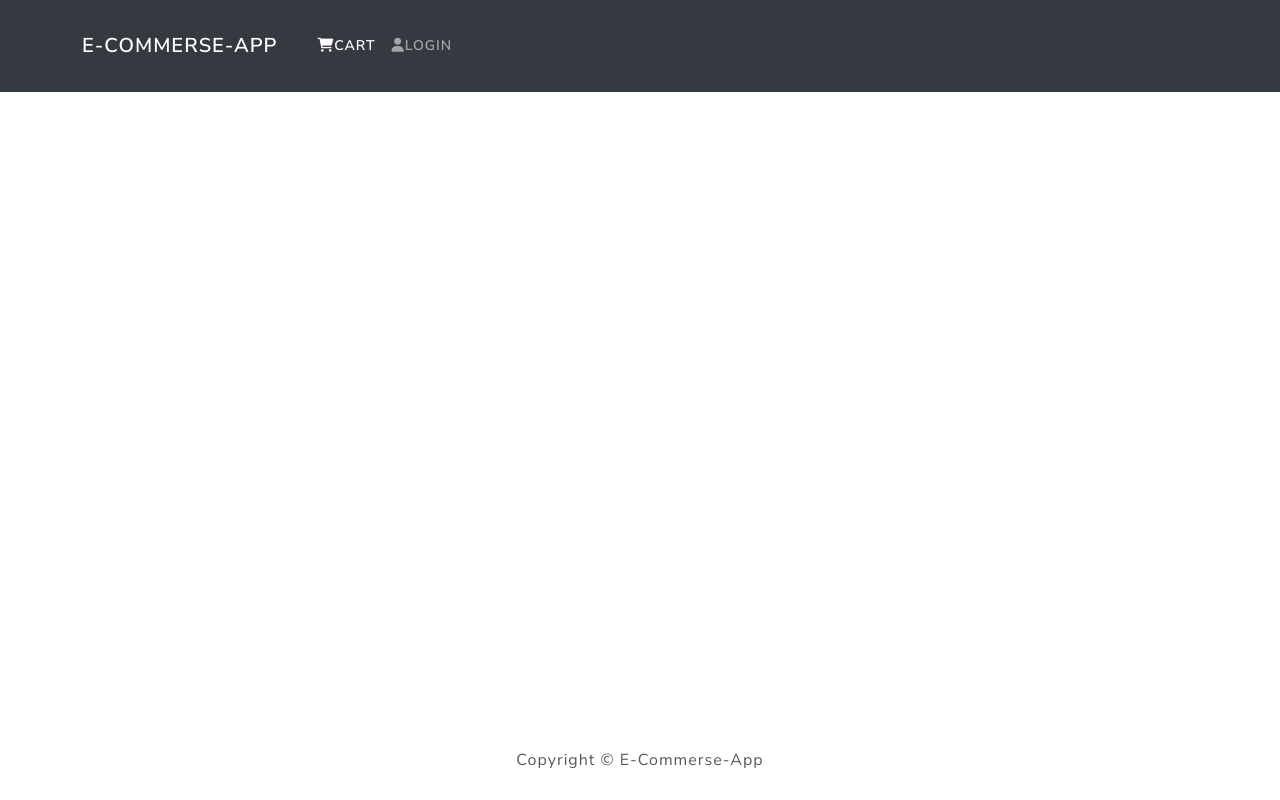
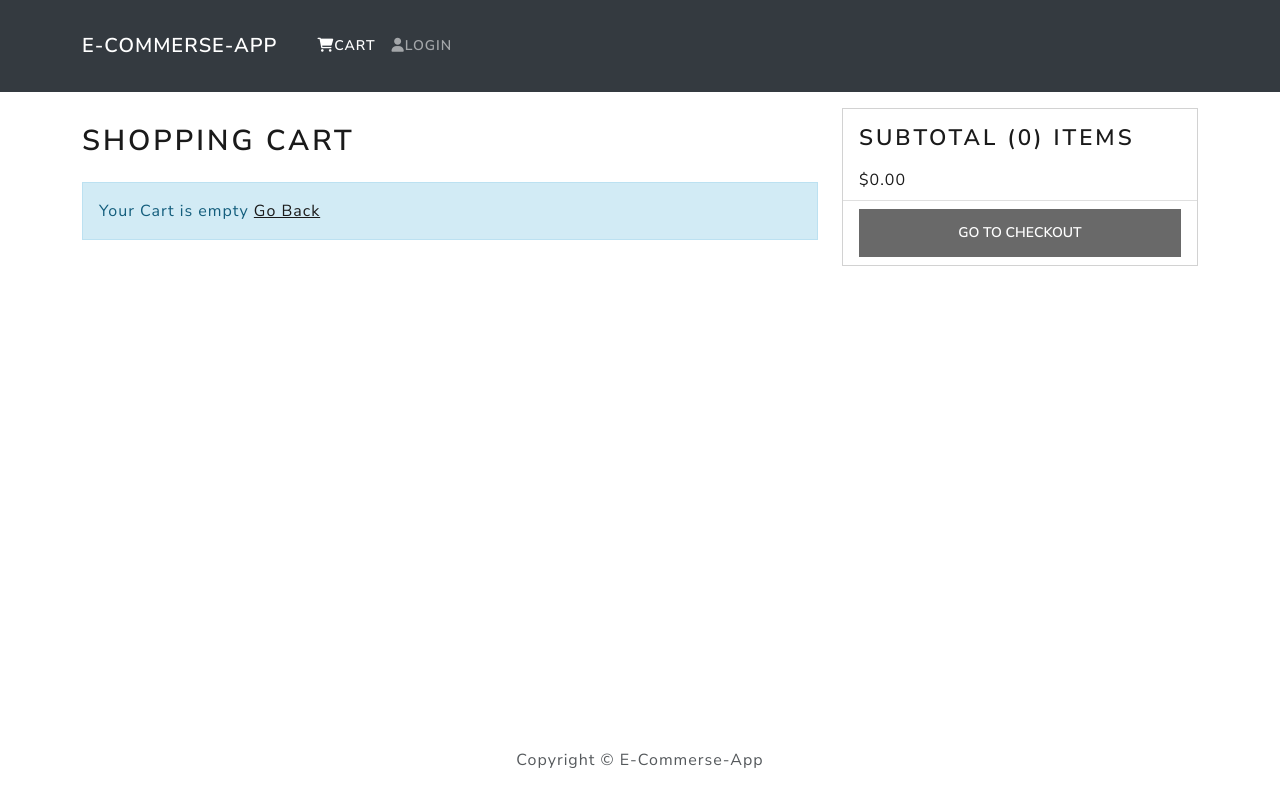
Before and after one commit to Sagar-Gondage/e-commerse-app, a React (Create React App) app in the folder client/: page /cart in a window 1280 px wide. Built offline with nearby package versions, Linux system fonts and the light colour scheme.

Commit message:
cart page ui added

```diff
--- a/client/src/App.js
+++ b/client/src/App.js
@@ -15,6 +15,7 @@ const App = () => {
           <Routes>
             <Route path="/" element={<HomeScreen />} />
             <Route path="/product/:id" element={<ProductScreen />} />
+            <Route path="/cart" element={<CartPage />} />
             <Route path="/cart/:id" element={<CartPage />} />
           </Routes>
         </Container>
--- a/client/src/components/Message.js
+++ b/client/src/components/Message.js
@@ -1,70 +1,8 @@
-// import React from "react";
-// import { Alert } from "react-bootstrap";
+import React from "react";
+import { Alert } from "react-bootstrap";
 
-// const Message = ({ variant = "info", children }) => {
-//   return <Alert variant={variant}>{children}</Alert>;
-// };
+const Message = ({ variant = "info", children }) => {
+  return <Alert variant={variant}>{children}</Alert>;
+};
 
-// export default Message;
-
-import React, { useState } from "react";
-import Form from "react-bootstrap/Form";
-import Toast from "react-bootstrap/Toast";
-import ToastContainer from "react-bootstrap/ToastContainer";
-
-function PlacementExample() {
-  const [position, setPosition] = useState("top-start");
-
-  return (
-    <>
-      <div className="mb-3">
-        <label htmlFor="selectToastPlacement">Toast position</label>
-        <Form.Select
-          id="selectToastPlacement"
-          className="mt-2"
-          onChange={(e) => setPosition(e.currentTarget.value)}
-        >
-          {[
-            "top-start",
-            "top-center",
-            "top-end",
-            "middle-start",
-            "middle-center",
-            "middle-end",
-            "bottom-start",
-            "bottom-center",
-            "bottom-end",
-          ].map((p) => (
-            <option key={p} value={p}>
-              {p}
-            </option>
-          ))}
-        </Form.Select>
-      </div>
-
-      <div
-        aria-live="polite"
-        aria-atomic="true"
-        className="bg-dark position-relative"
-        style={{ minHeight: "240px" }}
-      >
-        <ToastContainer className="p-3" position={position}>
-          <Toast>
-            <Toast.Header closeButton={false}>
-              <img
-                src="holder.js/20x20?text=%20"
-                className="rounded me-2"
-                alt=""
-              />
-              <strong className="me-auto">Bootstrap</strong>
-              <small>11 mins ago</small>
-            </Toast.Header>
-            <Toast.Body>Hello, world! This is a toast message.</Toast.Body>
-          </Toast>
-        </ToastContainer>
-      </div>
-    </>
-  );
-}
-
-export default PlacementExample;
+export default Message;
--- a/client/src/index.css
+++ b/client/src/index.css
@@ -6,6 +6,16 @@ h3 {
   padding: 1rem 0;
 }
 
+h1 {
+  font-size: 1.8rem;
+  padding: 1rem 0;
+}
+
+h2 {
+  font-size: 1.4rem;
+  padding: 0.5rem 0;
+}
+
 .rating span {
   margin: 0.1rem;
 }
--- a/client/src/pages/CartPage.js
+++ b/client/src/pages/CartPage.js
@@ -1,23 +1,124 @@
 import React, { useEffect } from "react";
+import {
+  Button,
+  Card,
+  Col,
+  Form,
+  Image,
+  ListGroup,
+  Row,
+} from "react-bootstrap";
 import { useDispatch, useSelector } from "react-redux";
-import { useParams } from "react-router-dom";
+import { useParams, Link, useNavigate } from "react-router-dom";
 import { addToCartAPI } from "../actions/cart.actions";
+import Message from "../components/Message";
 
 const CartPage = () => {
   const { id } = useParams();
-  const [prdouctId, qty] = id.split("-");
+  let productId;
+  let qty;
+  if (id) {
+    [productId, qty] = id.split("-");
+  }
+
+  const navigate = useNavigate();
 
   const dispatch = useDispatch();
   const cart = useSelector((state) => state.cart);
   const { cartItems } = cart;
 
   useEffect(() => {
-    if (prdouctId) {
-      dispatch(addToCartAPI(prdouctId, +qty));
+    if (productId && id) {
+      dispatch(addToCartAPI(productId, +qty));
     }
-  }, [dispatch, prdouctId, +qty]);
+  }, [dispatch, productId, +qty]);
 
-  return <div>CartPage</div>;
+  console.log("cI", cartItems);
+
+  const removeFromCartHandler = () => {};
+
+  const checkoutHanlder = () => {
+    navigate(`/login?redirect=shipping`);
+  };
+
+  return (
+    <Row>
+      <Col md={8}>
+        <h1>Shopping Cart</h1>
+        {cartItems.length === 0 ? (
+          <Message>
+            Your Cart is empty <Link to="/">Go Back</Link>
+          </Message>
+        ) : (
+          <ListGroup variant="flush">
+            {cartItems.map((item) => (
+              <ListGroup.Item key={item.product}>
+                <Row>
+                  <Col md={2}>
+                    <Image src={item.image} alt={item.name} fluid rounded />
+                  </Col>
+                  <Col md={3}>
+                    <Link to={`/product/${item.product}`}>{item.name}</Link>
+                  </Col>
+                  <Col md={2}>${item.price}</Col>
+                  <Col md={2}>
+                    <Form.Select
+                      value={item.qty}
+                      onChange={(e) =>
+                        dispatch(addToCartAPI(item.product, +e.target.value))
+                      }
+                    >
+                      {[...Array(item.countInStock).keys()].map((x) => (
+                        <option key={x + 1} value={x + 1}>
+                          {x + 1}
+                        </option>
+                      ))}
+                    </Form.Select>
+                  </Col>
+                  <Col md={2}>
+                    <Button
+                      type="button"
+                      variant="light"
+                      onClick={() => removeFromCartHandler(item.product)}
+                    >
+                      <i className="fas fa-trash"></i>
+                    </Button>
+                  </Col>
+                </Row>
+              </ListGroup.Item>
+            ))}
+          </ListGroup>
+        )}
+      </Col>
+      <Col md={4}>
+        <Card>
+          <ListGroup variant="flush">
+            <ListGroup.Item>
+              <h2>
+                Subtotal ({cartItems.reduce((sum, el) => (sum += el.qty), 0)})
+                items
+              </h2>
+              $
+              {cartItems
+                .reduce((sum, el) => (sum += el.qty * el.price), 0)
+                .toFixed(2)}
+            </ListGroup.Item>
+            <ListGroup.Item className="d-grid ">
+              <Button
+                type="button"
+                className="btn-block"
+                disabled={cartItems.length === 0}
+                onClick={checkoutHanlder}
+              >
+                Go To CheckOut
+              </Button>
+            </ListGroup.Item>
+          </ListGroup>
+        </Card>
+      </Col>
+      <Col md={2}></Col>
+    </Row>
+  );
 };
 
 export default CartPage;
```
